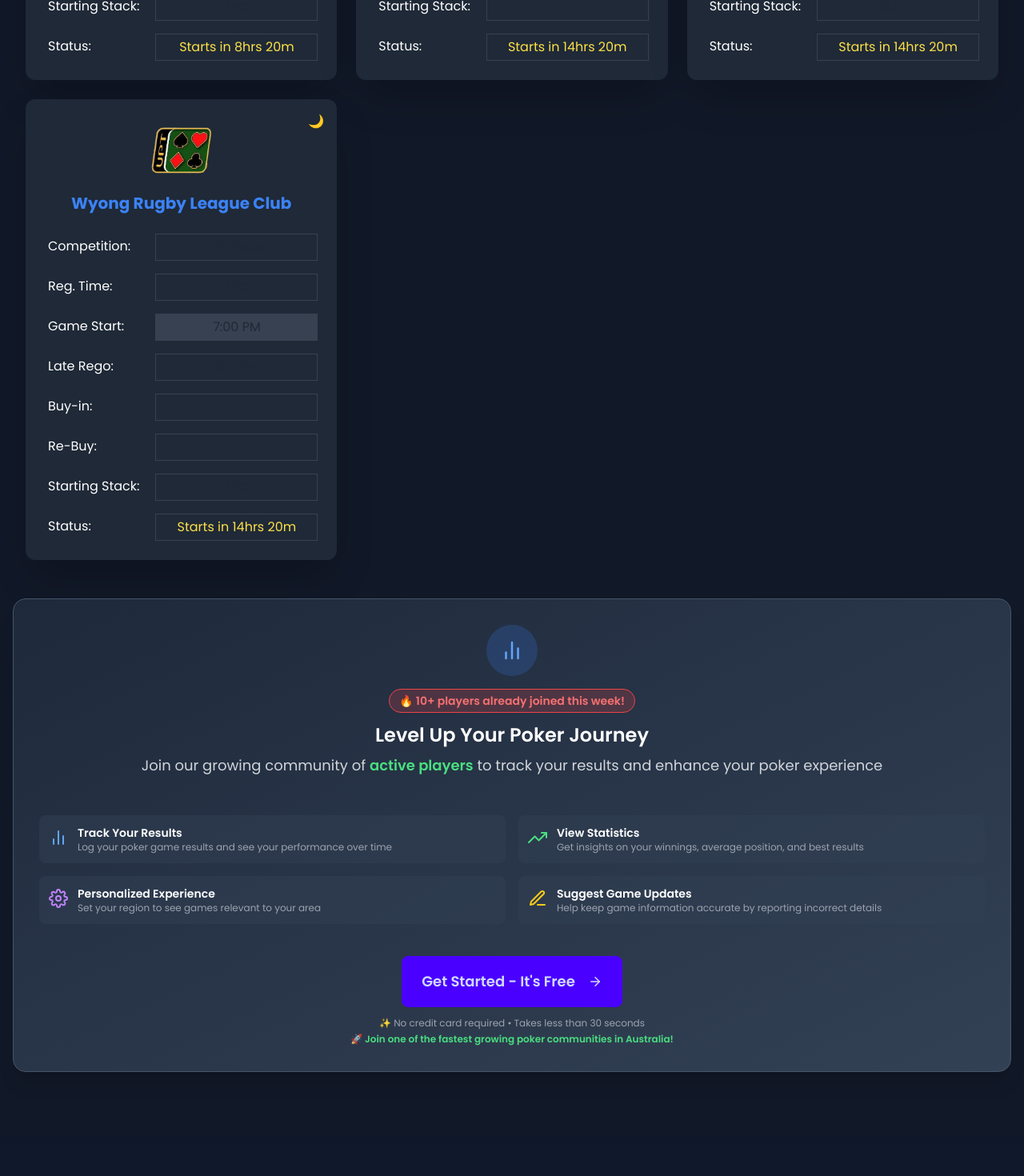
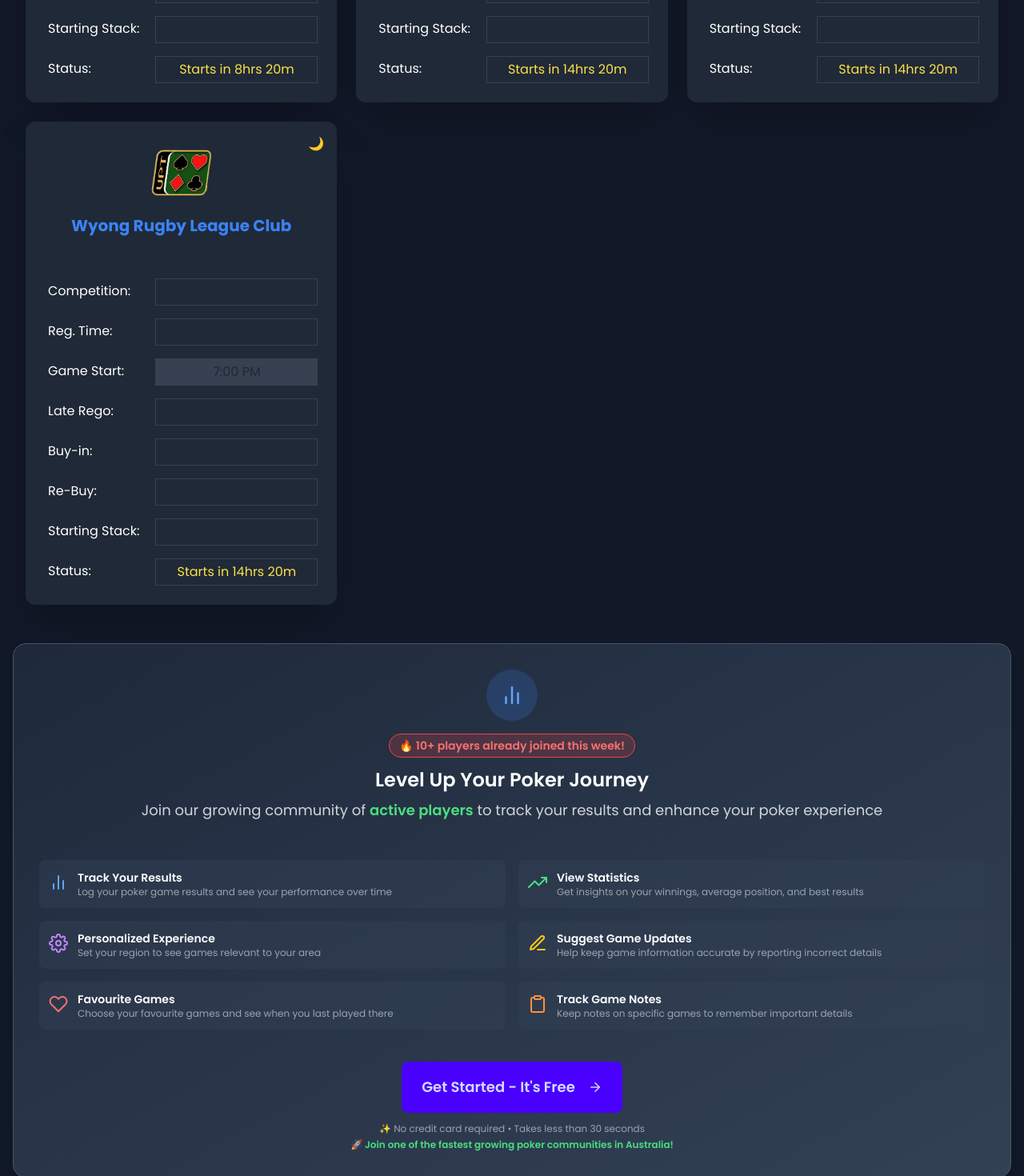
Before and after one commit to marcus-agrippa/poker-listing-app, a React (Create React App) app: page / in a window 1280 px wide. Shown: the part 1280-2750 px from the top of the page at 80% size. Built offline with nearby package versions, Linux system fonts and the light colour scheme; no server answers; the HTML template or start-up script is replaced by a standard one.

Commit message:
add favourites features

```diff
--- a/src/App.js
+++ b/src/App.js
@@ -17,6 +17,7 @@ import OperatorClaimsView from './components/admin/OperatorClaimsView';
 import ProtectedRoute from './components/auth/ProtectedRoute';
 import AdminRoute from './components/auth/AdminRoute';
 import { AuthProvider } from './contexts/AuthContext';
+import { FavoritesProvider } from './contexts/FavoritesContext';
 import { Toaster } from 'react-hot-toast';
 import ReactGA from 'react-ga4';
 
@@ -203,7 +204,9 @@ const AppContent = () => {
 function App() {
   return (
     <AuthProvider>
-      <AppContent />
+      <FavoritesProvider>
+        <AppContent />
+      </FavoritesProvider>
     </AuthProvider>
   );
 }
--- a/src/components/GameList.jsx
+++ b/src/components/GameList.jsx
@@ -2,11 +2,18 @@ import React, { useState, useEffect } from 'react';
 import DayNightTag from './ui/DayNightTag';
 import BeatLoader from 'react-spinners/BeatLoader';
 import { useAuth } from '../contexts/AuthContext';
-import { FiEdit3 } from 'react-icons/fi';
+import { useFavorites } from '../contexts/FavoritesContext';
+import { FiEdit3, FiHeart, FiClock } from 'react-icons/fi';
 import GameEditSuggestionForm from './suggestions/GameEditSuggestionForm';
 
 const GameList = ({ activeDay, dataUrl, facebookPageUrls }) => {
   const { currentUser } = useAuth();
+  const {
+    isFavorite,
+    toggleFavorite,
+    getLastPlayedText,
+    sortGamesByFavorites,
+  } = useFavorites();
   const [games, setGames] = useState([]);
   const [filteredGames, setFilteredGames] = useState([]);
   const [isLoading, setIsLoading] = useState(true);
@@ -30,8 +37,10 @@ const GameList = ({ activeDay, dataUrl, facebookPageUrls }) => {
 
   useEffect(() => {
     const filtered = games.filter(game => game.day === activeDay);
-    setFilteredGames(filtered);
-  }, [games, activeDay]);
+    // Sort by favorites first, then by time
+    const sorted = sortGamesByFavorites(filtered);
+    setFilteredGames(sorted);
+  }, [games, activeDay, sortGamesByFavorites]);
 
   const formatTime = time24 => {
     const [hours, minutes] = time24.split(':');
@@ -107,14 +116,14 @@ const GameList = ({ activeDay, dataUrl, facebookPageUrls }) => {
         ) : (
           <div className='grid grid-cols-1 sm:grid-cols-2 lg:grid-cols-3 gap-6'>
             {filteredGames.length > 0 ? (
-              filteredGames
-                .sort(
-                  (a, b) =>
-                    new Date(`1970/01/01 ${a.game_time}`) -
-                    new Date(`1970/01/01 ${b.game_time}`)
-                )
-                .map((game, index) => {
+              filteredGames.map((game, index) => {
                 const gameStatus = getTimeUntil(game.game_time);
+                const isVenueFavorite = currentUser
+                  ? isFavorite(game.venue)
+                  : false;
+                const lastPlayedText = currentUser
+                  ? getLastPlayedText(game.venue)
+                  : null;
 
                 return (
                   <a
@@ -123,11 +132,14 @@ const GameList = ({ activeDay, dataUrl, facebookPageUrls }) => {
                     target='_blank'
                     rel='noopener noreferrer'
                     className={`block ${
-                        facebookPageUrls[game.competition]
-                          ? 'cursor-pointer'
+                      facebookPageUrls[game.competition] ? 'cursor-pointer' : ''
+                    }`}>
+                    <div
+                      className={`bg-gray-800 rounded-xl shadow-2xl p-6 relative transition-all ${
+                        isVenueFavorite
+                          ? 'ring-2 ring-yellow-400 ring-opacity-50'
                           : ''
                       }`}>
-                      <div className='bg-gray-800 rounded-xl shadow-2xl p-6 relative'>
                       {competitionLogos[game.competition] && (
                         <img
                           src={competitionLogos[game.competition]}
@@ -140,7 +152,10 @@ const GameList = ({ activeDay, dataUrl, facebookPageUrls }) => {
                         className='absolute top-4 right-4'
                       />
 
+                      {/* Action buttons */}
+                      <div className='absolute top-2 left-2 flex gap-2'>
                         {currentUser && (
+                          <>
                             <button
                               onClick={e => {
                                 e.preventDefault();
@@ -148,14 +163,51 @@ const GameList = ({ activeDay, dataUrl, facebookPageUrls }) => {
                                 setSelectedGame(game);
                                 setSuggestionFormOpen(true);
                               }}
-                            className='absolute top-2 left-2 w-10 h-10 flex items-center justify-center rounded-full bg-blue-500 bg-opacity-80 hover:bg-blue-600 transition-colors border-none text-white text-sm'
+                              className='w-10 h-10 flex items-center justify-center rounded-full bg-blue-500 bg-opacity-80 hover:bg-blue-600 transition-colors border-none text-white text-sm'
                               title='Suggest edit to this game'>
                               <FiEdit3 />
                             </button>
+                            <button
+                              onClick={e => {
+                                e.preventDefault();
+                                e.stopPropagation();
+                                toggleFavorite(game.venue);
+                              }}
+                              className={`w-10 h-10 flex items-center justify-center rounded-full transition-all border-none text-sm ${
+                                isVenueFavorite
+                                  ? 'bg-yellow-500 bg-opacity-90 hover:bg-yellow-400 text-white'
+                                  : 'bg-gray-600 bg-opacity-80 hover:bg-gray-500 text-gray-300'
+                              }`}
+                              title={
+                                isVenueFavorite
+                                  ? 'Remove from favorites'
+                                  : 'Add to favorites'
+                              }>
+                              <FiHeart
+                                className={
+                                  isVenueFavorite ? 'fill-current' : ''
+                                }
+                              />
+                            </button>
+                          </>
                         )}
-                        <h3 className='text-xl text-blue-500 font-bold mb-6'>
+                      </div>
+                      <div className='mb-6'>
+                        <h3 className='text-xl text-blue-500 font-bold mb-1'>
+                          {isVenueFavorite && (
+                            <span className='text-yellow-400 mr-2'>⭐</span>
+                          )}
                           {game.venue}
                         </h3>
+                        <div className='flex justify-center items-center text-xs text-gray-400 min-h-[1.5rem]'>
+                          {lastPlayedText && (
+                            <>
+                              <FiClock className='mr-1' />
+                              {lastPlayedText}
+                            </>
+                          )}
+                        </div>
+                      </div>
                       <div className='grid grid-cols-[auto,1fr] gap-4'>
                         <div className='font-medium text-white text-left p-1'>
                           Competition:
@@ -167,9 +219,7 @@ const GameList = ({ activeDay, dataUrl, facebookPageUrls }) => {
                           Reg. Time:
                         </div>
                         <div className='text-center border border-gray-700 p-1'>
-                            {game.rego_time
-                              ? formatTime(game.rego_time)
-                              : 'TBC'}
+                          {game.rego_time ? formatTime(game.rego_time) : 'TBC'}
                         </div>
                         <div className='font-medium text-white text-left p-1'>
                           Game Start:
@@ -181,9 +231,7 @@ const GameList = ({ activeDay, dataUrl, facebookPageUrls }) => {
                           Late Rego:
                         </div>
                         <div className='text-center border border-gray-700 p-1'>
-                            {game.late_rego
-                              ? formatTime(game.late_rego)
-                              : 'TBC'}
+                          {game.late_rego ? formatTime(game.late_rego) : 'TBC'}
                         </div>
                         <div className='font-medium text-white text-left p-1'>
                           Buy-in:
--- a/src/components/ui/HeroSection.jsx
+++ b/src/components/ui/HeroSection.jsx
@@ -88,7 +88,7 @@ const HeroSection = ({ regionName, currentUser }) => {
                   ✨ No credit card required • Made by poker players
                 </p>
                 <p className='text-xs text-green-400 mt-1 font-semibold'>
-                  🚀 Join one of the fastest growing poker community in
+                  🚀 Join one of the fastest growing poker communities in
                   Australia!
                 </p>
               </div>
--- a/src/components/ui/SignupPromotionCard.jsx
+++ b/src/components/ui/SignupPromotionCard.jsx
@@ -5,6 +5,8 @@ import {
   FiSettings,
   FiTrendingUp,
   FiArrowRight,
+  FiHeart,
+  FiClipboard,
 } from 'react-icons/fi';
 import AuthModal from '../auth/AuthModal';
 
@@ -34,6 +36,17 @@ const SignupPromotionCard = () => {
       title: 'Suggest Game Updates',
       description:
         'Help keep game information accurate by reporting incorrect details',
+    },
+    {
+      icon: <FiHeart className='text-red-400' />,
+      title: 'Favourite Games',
+      description:
+        'Choose your favourite games and see when you last played there',
+    },
+    {
+      icon: <FiClipboard className='text-orange-400' />,
+      title: 'Track Game Notes',
+      description: 'Keep notes on specific games to remember important details',
     },
   ];
 
--- /dev/null
+++ b/src/contexts/FavoritesContext.js
@@ -0,0 +1,170 @@
+import React, { createContext, useContext, useState, useEffect } from 'react';
+import { useAuth } from './AuthContext';
+import { collection, query, where, getDocs, addDoc, deleteDoc, doc } from 'firebase/firestore';
+import { db } from '../firebase/config';
+
+const FavoritesContext = createContext();
+
+export const useFavorites = () => {
+  return useContext(FavoritesContext);
+};
+
+export const FavoritesProvider = ({ children }) => {
+  const { currentUser } = useAuth();
+  const [favoriteVenues, setFavoriteVenues] = useState(new Set());
+  const [lastPlayedDates, setLastPlayedDates] = useState(new Map());
+  const [loading, setLoading] = useState(true);
+
+  // Load favorites and last played dates
+  useEffect(() => {
+    const loadUserData = async () => {
+      if (!currentUser) {
+        setFavoriteVenues(new Set());
+        setLastPlayedDates(new Map());
+        setLoading(false);
+        return;
+      }
+
+      try {
+        // Load favorites
+        const favoritesQuery = query(
+          collection(db, 'favorites'),
+          where('userId', '==', currentUser.uid)
+        );
+        const favoritesSnapshot = await getDocs(favoritesQuery);
+        const venues = new Set();
+        favoritesSnapshot.forEach((doc) => {
+          venues.add(doc.data().venue);
+        });
+        setFavoriteVenues(venues);
+
+        // Load last played dates from results
+        const resultsQuery = query(
+          collection(db, 'results'),
+          where('userId', '==', currentUser.uid)
+        );
+        const resultsSnapshot = await getDocs(resultsQuery);
+        const lastPlayed = new Map();
+
+        resultsSnapshot.forEach((doc) => {
+          const data = doc.data();
+          const venue = data.venue;
+          const date = new Date(data.date);
+
+          if (!lastPlayed.has(venue) || lastPlayed.get(venue) < date) {
+            lastPlayed.set(venue, date);
+          }
+        });
+
+        setLastPlayedDates(lastPlayed);
+      } catch (error) {
+        console.error('Error loading user data:', error);
+      } finally {
+        setLoading(false);
+      }
+    };
+
+    loadUserData();
+  }, [currentUser]);
+
+  const toggleFavorite = async (venue) => {
+    if (!currentUser) return;
+
+    const isFavorite = favoriteVenues.has(venue);
+
+    try {
+      if (isFavorite) {
+        // Remove favorite
+        const favoritesQuery = query(
+          collection(db, 'favorites'),
+          where('userId', '==', currentUser.uid),
+          where('venue', '==', venue)
+        );
+        const snapshot = await getDocs(favoritesQuery);
+
+        for (const docRef of snapshot.docs) {
+          await deleteDoc(docRef.ref);
+        }
+
+        setFavoriteVenues(prev => {
+          const newSet = new Set(prev);
+          newSet.delete(venue);
+          return newSet;
+        });
+      } else {
+        // Add favorite
+        await addDoc(collection(db, 'favorites'), {
+          userId: currentUser.uid,
+          venue: venue,
+          createdAt: new Date().toISOString()
+        });
+
+        setFavoriteVenues(prev => new Set([...prev, venue]));
+      }
+    } catch (error) {
+      console.error('Error toggling favorite:', error);
+    }
+  };
+
+  const isFavorite = (venue) => {
+    return favoriteVenues.has(venue);
+  };
+
+  const getLastPlayedDate = (venue) => {
+    return lastPlayedDates.get(venue);
+  };
+
+  const getLastPlayedText = (venue) => {
+    const lastPlayed = getLastPlayedDate(venue);
+    if (!lastPlayed) return null;
+
+    const now = new Date();
+    const diffTime = Math.abs(now - lastPlayed);
+    const diffDays = Math.floor(diffTime / (1000 * 60 * 60 * 24));
+
+    if (diffDays === 0) return 'Played today';
+    if (diffDays === 1) return 'Played yesterday';
+    if (diffDays < 7) return `Played ${diffDays} days ago`;
+    if (diffDays < 30) {
+      const weeks = Math.floor(diffDays / 7);
+      return `Played ${weeks} week${weeks > 1 ? 's' : ''} ago`;
+    }
+    if (diffDays < 365) {
+      const months = Math.floor(diffDays / 30);
+      return `Played ${months} month${months > 1 ? 's' : ''} ago`;
+    }
+
+    const years = Math.floor(diffDays / 365);
+    return `Played ${years} year${years > 1 ? 's' : ''} ago`;
+  };
+
+  const sortGamesByFavorites = (games) => {
+    return games.sort((a, b) => {
+      const aIsFavorite = isFavorite(a.venue);
+      const bIsFavorite = isFavorite(b.venue);
+
+      // Favorites first
+      if (aIsFavorite && !bIsFavorite) return -1;
+      if (!aIsFavorite && bIsFavorite) return 1;
+
+      // Then by time
+      return new Date(`1970/01/01 ${a.game_time}`) - new Date(`1970/01/01 ${b.game_time}`);
+    });
+  };
+
+  const value = {
+    favoriteVenues,
+    toggleFavorite,
+    isFavorite,
+    getLastPlayedDate,
+    getLastPlayedText,
+    sortGamesByFavorites,
+    loading
+  };
+
+  return (
+    <FavoritesContext.Provider value={value}>
+      {children}
+    </FavoritesContext.Provider>
+  );
+};
```
Lines whose indentation alone changed are shown as unchanged.
